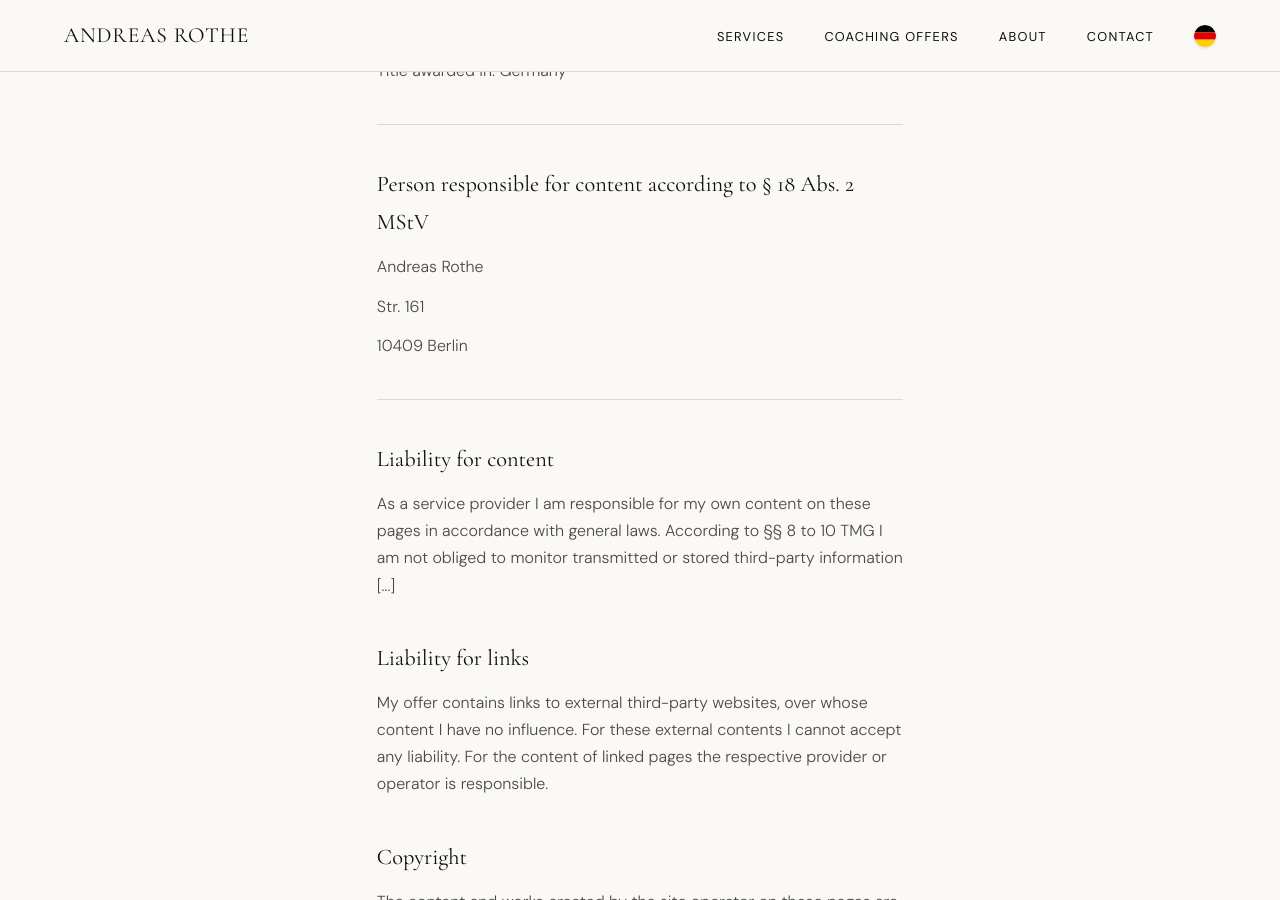
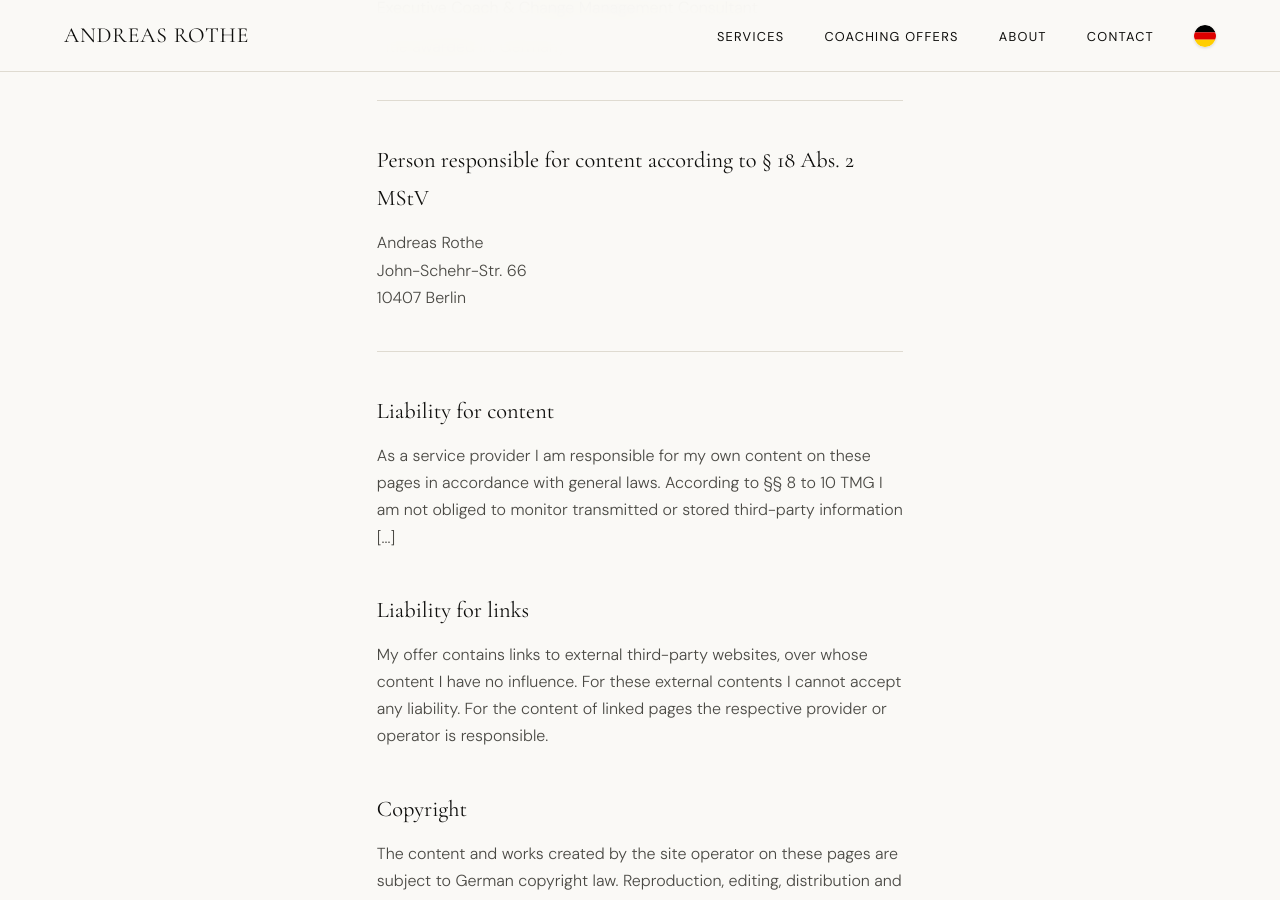
Before and after one commit to arothe161/andreasrothe, a Jekyll site: the page built from en/impressum.html, in a window 1280 px wide and 900 px high, scrolled down 695 px. Built offline with Jekyll 4.4.1, drawn with Linux system fonts in a browser that asks for light colours.

Commit message:
Format address in impressum.html
Updated address formatting for clarity.

```diff
--- a/en/impressum.html
+++ b/en/impressum.html
@@ -11,9 +11,11 @@ extra_head: |
 <h1>Imprint</h1>
 
 <h2>Information according to § 5 TMG</h2>
-<p>Andreas Rothe</p>
-<p>John-Schehr-Str. 66</p>
-<p>10407 Berlin</p>
+<p>
+  Andreas Rothe<br>
+  John-Schehr-Str. 66<br>
+  10407 Berlin
+</p>
 
 <div class="divider"></div>
 
@@ -29,9 +31,11 @@ extra_head: |
 <div class="divider"></div>
 
 <h2>Person responsible for content according to § 18 Abs. 2 MStV</h2>
-<p>Andreas Rothe</p>
-<p>Str. 161</p>
-<p>10409 Berlin</p>
+<p>
+  Andreas Rothe<br>
+  John-Schehr-Str. 66<br>
+  10407 Berlin
+</p>
 
 <div class="divider"></div>
 
```
